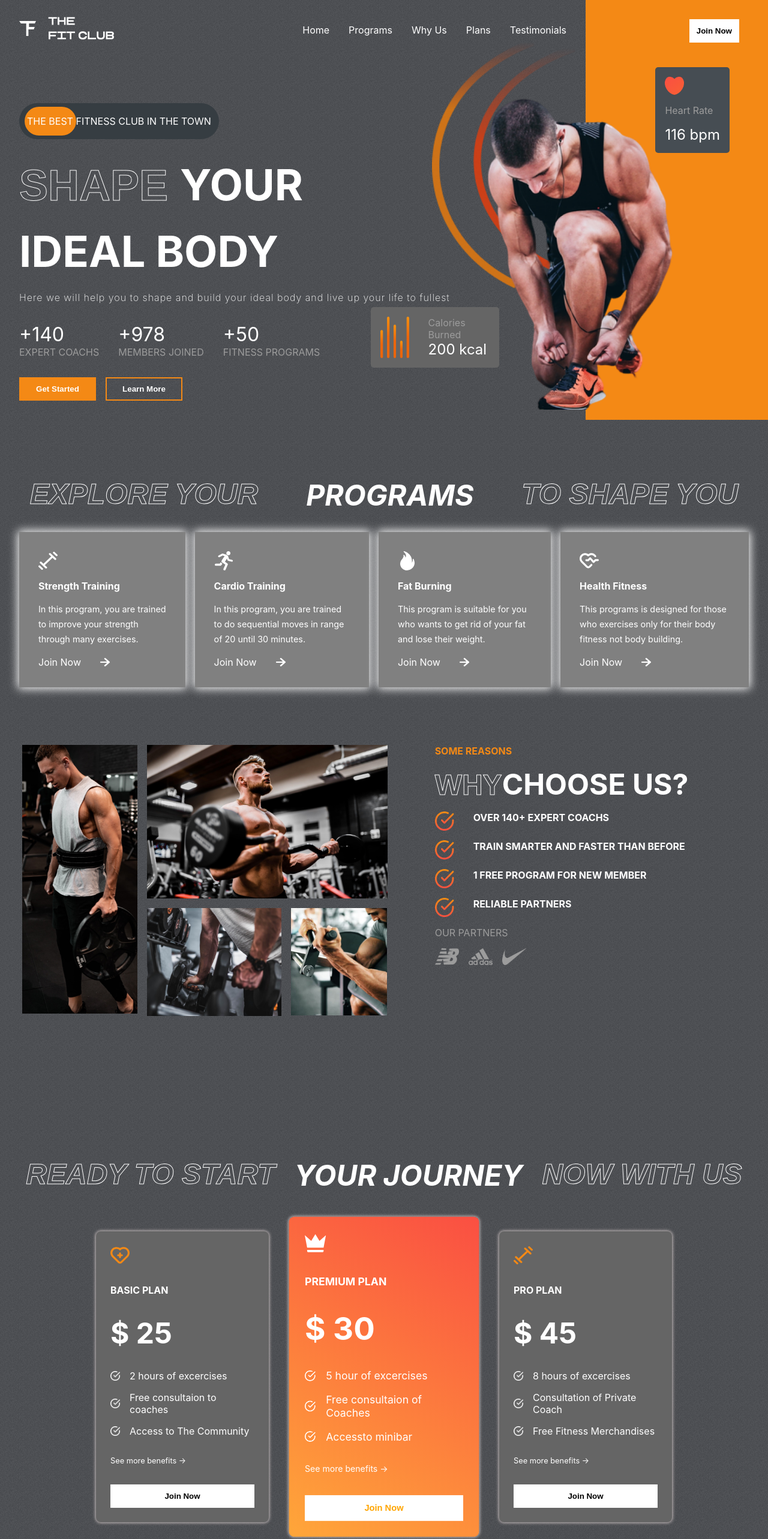
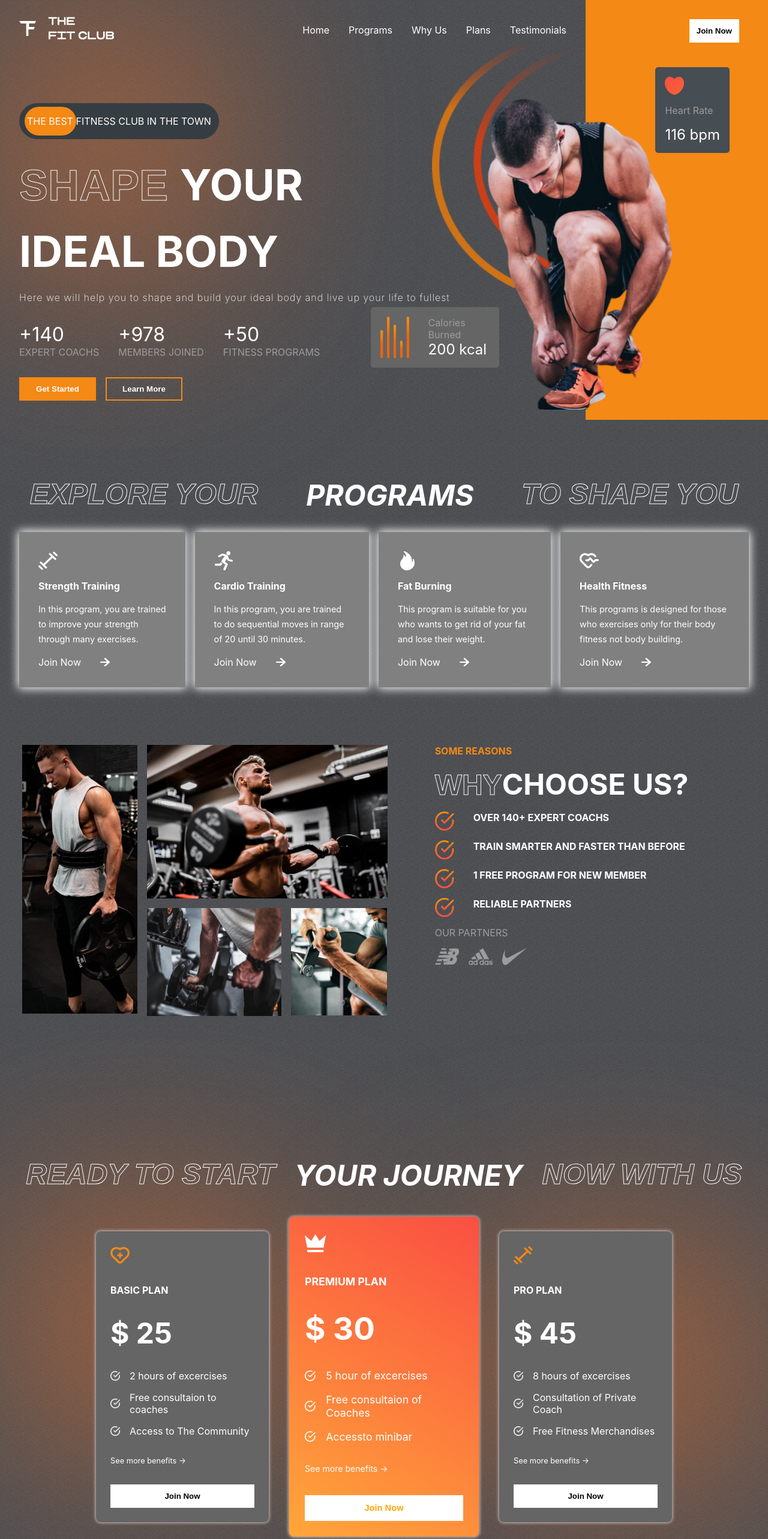
Before and after one commit to Adamashvili/React-JS-Responsive-Gym-Website, a React (Create React App) app: page / in a window 1280 px wide. Shown: the top 2566 px of the page at 60% size. Built offline with nearby package versions, Linux system fonts and the light colour scheme; the HTML template or start-up script is replaced by a standard one.

Commit message:
add footer and background blur

```diff
--- a/src/App.css
+++ b/src/App.css
@@ -43,3 +43,12 @@
 .btn:hover {
   cursor: pointer;
 }
+
+
+.blur {
+  background: rgba(253, 120, 43, 0.69);
+  position: absolute;
+  border-radius: 50%;
+  filter: blur(150px);
+  z-index: -9;
+}
--- a/src/App.js
+++ b/src/App.js
@@ -1,4 +1,5 @@
 import './App.css';
+import Footer from './components/Footer/Footer';
 import Hero from './components/Hero/Hero';
 import Join from './components/Join/Join';
 import Plans from './components/Plans/Plans';
@@ -14,6 +15,7 @@
       <Plans/>
       <Testimonials/>
       <Join/>
+      <Footer/>
     </div>
   );
 }
--- /dev/null
+++ b/src/components/Footer/Footer.css
@@ -0,0 +1,49 @@
+.Footer-container {
+    position: relative;
+}
+
+.Footer-container>hr {
+    border: 1px solid var(--lightgray);
+}
+.footer {
+    padding: 1rem 2rem;
+    display: flex;
+    flex-direction: column;
+    gap: 4rem;
+    align-items: center;
+    justify-content: center;
+    height: 20rem;
+}
+
+.social-links {
+    display: flex;
+    gap: 4rem;
+}
+
+.social-links>img {
+    width: 2rem;
+    height: 2rem;
+    cursor: pointer;
+}
+
+.logo-f>img {
+    width: 10rem;
+}
+
+.blur-f-1 {
+    bottom: 0;
+    right: 15%;
+    width: 26rem;
+    height: 12rem;
+    filter: blur(200px);
+    background: red;
+}
+
+.blur-f-2 {
+    bottom: 0;
+    left: 15%;
+    width: 26rem;
+    height: 12rem;
+    filter: blur(200px);
+    background: rgb(255, 115, 0);
+}
--- /dev/null
+++ b/src/components/Footer/Footer.jsx
@@ -0,0 +1,29 @@
+import React from 'react'
+import "./Footer.css"
+import Github from "../../assets/github.png"
+import Instagram from "../../assets/instagram.png"
+import LinkedIn from "../../assets/linkedin.png"
+import Logo from "../../assets/logo.png"
+
+const Footer = () => {
+  return (
+    <div className="Footer-container">
+        <hr />
+        <div className="footer">
+            <div className="social-links">
+            <img src={Github} alt="" />
+            <img src={Instagram} alt="" />
+            <img src={LinkedIn} alt="" />
+        </div>
+        <div className="logo-f">
+            <img src={Logo} alt="" />
+        </div>
+        </div>
+        <div className="blur blur-f-1"></div>
+        <div className="blur blur-f-2"></div>
+
+    </div>
+  )
+}
+
+export default Footer
--- a/src/components/Hero/Hero.css
+++ b/src/components/Hero/Hero.css
@@ -188,3 +188,9 @@
     color: white;
     font-size: 1.5rem;
 }
+
+.hero-blur {
+    width: 22rem;
+    height: 30rem;
+    left:0;
+}
--- a/src/components/Hero/Hero.jsx
+++ b/src/components/Hero/Hero.jsx
@@ -9,6 +9,7 @@
 const Hero = () => {
   return (
      <div className="hero">
+        <div className="blur hero-blur"></div>
         <div className="left-h">
             <Header/>
             <div className="the-best-ad">
--- a/src/components/Join/Join.css
+++ b/src/components/Join/Join.css
@@ -2,6 +2,8 @@
     display: flex;
     padding: 0 2rem;
     gap: 10rem;
+    justify-content: center;
+    margin-top: 30px;
 }
 
 .left-j {
@@ -49,6 +51,7 @@
 
 ::placeholder {
     color: var(--lightgray);
+    font-family:cursive;
 }
 
 .btn-j {
--- a/src/components/Plans/Plans.css
+++ b/src/components/Plans/Plans.css
@@ -5,6 +5,20 @@
     flex-direction: column;
     gap: 4rem;
     position: relative;
+}
+
+.plans-blur-1 {
+    width: 32rem;
+    height: 23rem;
+    top: 6rem;
+    left: 0rem;
+}
+
+.plans-blur-2 {
+    width: 32rem;
+    height: 23rem;
+    top: 10rem;
+    right: 0rem;
 }
 
 .plans {
--- a/src/components/Plans/Plans.jsx
+++ b/src/components/Plans/Plans.jsx
@@ -6,6 +6,8 @@
 const Plans = () => {
   return (
     <div className="plans-container">
+        <div className="blur plans-blur-1"></div>
+        <div className="blur plans-blur-2"></div>
         <div className="programs-header" style={{gap: '2rem'}}>
             <span className='stroke-text'>READY TO START</span>
             <span>YOUR JOURNEY</span>
```
